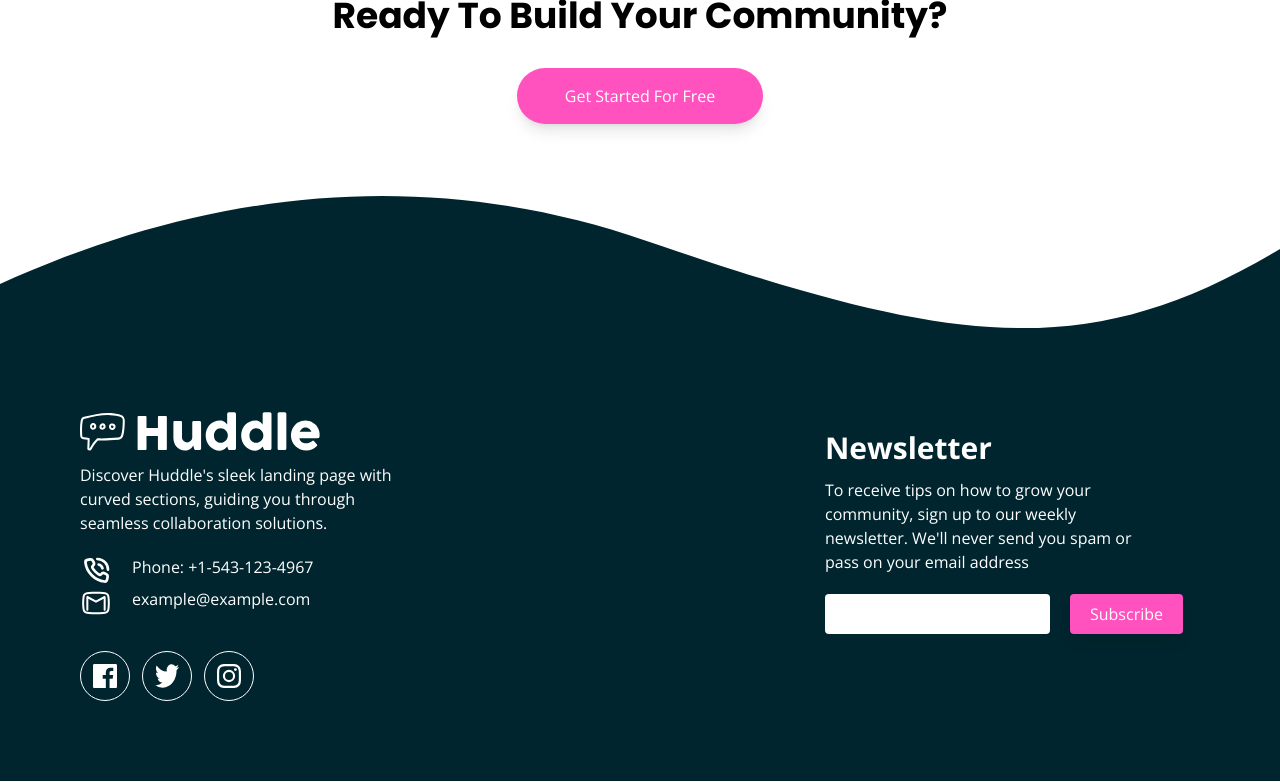
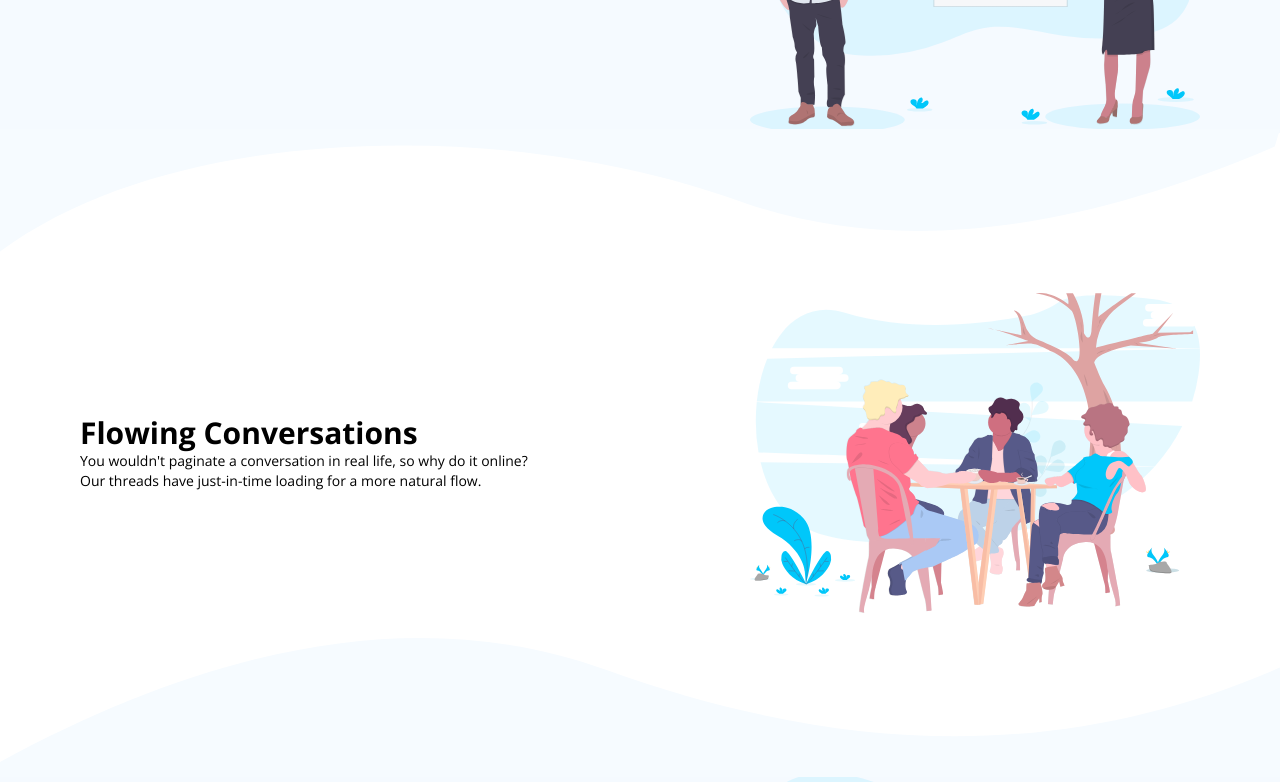
Before and after one commit to RomaLetodiani/huddle-with-curves, a React (Vite) app: page / in a window 1280 px wide. Shown: the part 1700-2482 px from the top of the page. Built offline with nearby package versions, Linux system fonts and the light colour scheme.

Commit message:
built middle section

```diff
--- a/src/components/layout/TwoColumnLayout.tsx
+++ /dev/null
@@ -1,13 +0,0 @@
-type Props = {
-  src: string;
-  title: string;
-  desc: string;
-  direction: 'left' | 'right';
-};
-
-const TwoColumnLayout = (props: Props) => {
-  console.log(props);
-  return <div>TwoColumnLayout</div>;
-};
-
-export default TwoColumnLayout;
--- a/src/components/scenes/Middle.tsx
+++ b/src/components/scenes/Middle.tsx
@@ -1,5 +1,57 @@
+import SectionWrapper from '../SectionWrapper';
+import { middle } from '../shared/consts';
+import useMediaQuery from '../shared/hooks/UseMediaQuery';
+import curveTop from '../../assets/images/bg-section-bottom-desktop-2.svg';
+import curveTopMobile from '../../assets/images/bg-section-bottom-mobile-2.svg';
+import curveBottom from '../../assets/images/bg-section-top-desktop-2.svg';
+import curveBottomMobile from '../../assets/images/bg-section-top-desktop-2.svg';
+
 const Middle = () => {
-  return <div>middle</div>;
+  const isMobile = useMediaQuery('(max-width: 768px)');
+  return (
+    <div>
+      {middle.map((section, index) => {
+        return (
+          <div
+            key={section.id}
+            className={`${index != 1 && 'bg-very-pale-blue'} ${
+              index == 1 && 'max-[500px]:py-28 py-40 relative'
+            }`}
+          >
+            {index == 1 && (
+              <div className="absolute -top-1 w-full">
+                <img
+                  className="w-full h-full max-h-44 object-cover"
+                  src={isMobile ? curveTopMobile : curveTop}
+                  alt=""
+                />
+              </div>
+            )}
+            <SectionWrapper>
+              <div className="flex justify-between items-center gap-5">
+                <div className="max-w-[450px]">
+                  <h2 className="font-bold md:text-3xl">{section.title}</h2>
+                  <p className="text-xs md:text-sm">{section.desc}</p>
+                </div>
+                <div className="max-w-[450px]">
+                  <img src={section.image} alt={section.alt} />
+                </div>
+              </div>
+            </SectionWrapper>
+            {index == 1 && (
+              <div className="absolute -bottom-1 w-full">
+                <img
+                  className="w-full h-full max-h-44 object-cover"
+                  src={isMobile ? curveBottomMobile : curveBottom}
+                  alt=""
+                />
+              </div>
+            )}
+          </div>
+        );
+      })}
+    </div>
+  );
 };
 
 export default Middle;
```
